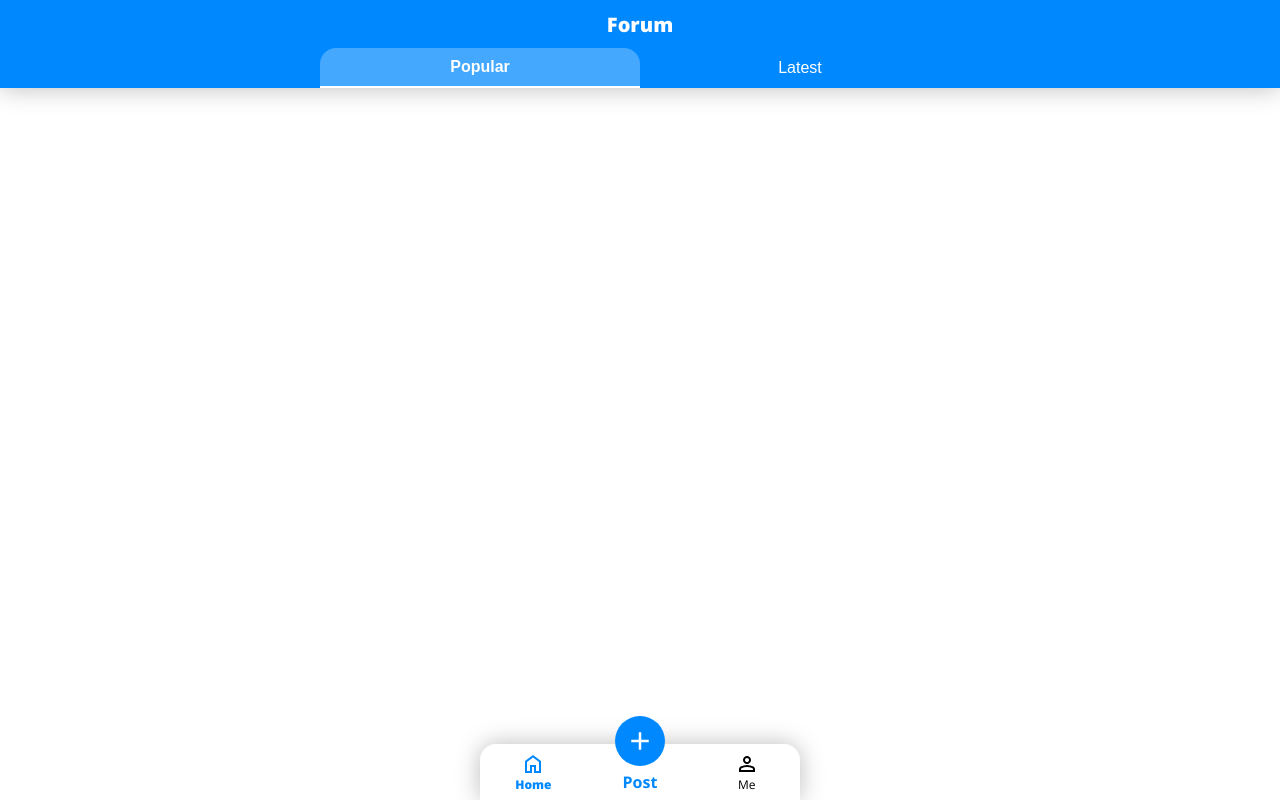
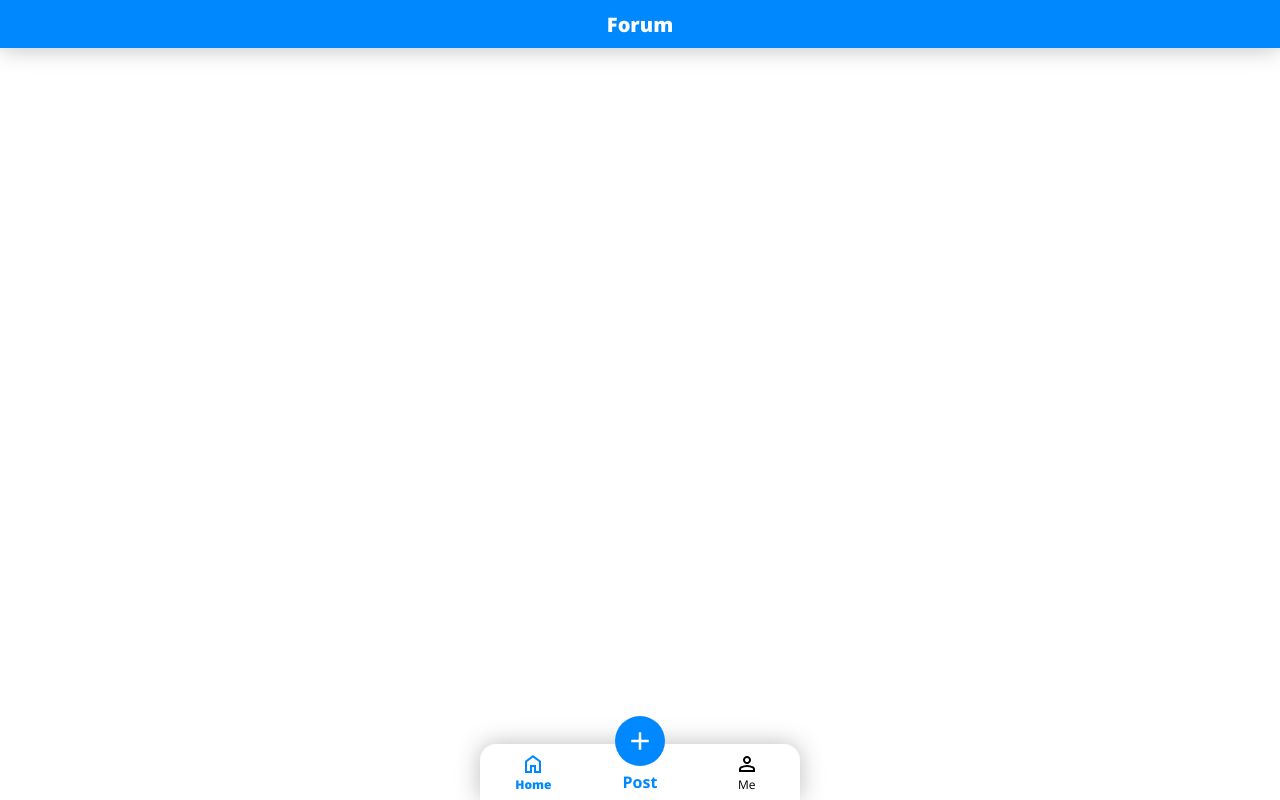
Before and after one commit to rasmusmerzin/forum, an Angular app in the folder web/: page /home in a window 1280 px wide. Built offline with nearby package versions, Linux system fonts and the light colour scheme.

Commit message:
web: removed home header tabs

```diff
--- a/web/src/app/authentication/authentication.service.ts
+++ b/web/src/app/authentication/authentication.service.ts
@@ -1,47 +1,48 @@
-import { EventEmitter, Injectable, signal } from "@angular/core";
+import { EventEmitter, Injectable } from "@angular/core";
 import { jwtDecode } from "jwt-decode";
 
 @Injectable({
   providedIn: "root",
 })
 export class AuthenticationService {
-  jwt = signal<string>("");
+  jwt = "";
   loggedInEvent = new EventEmitter<boolean | null>();
 
   constructor() {
     const jwt = sessionStorage.getItem("jwt") || localStorage.getItem("jwt");
-    if (jwt) this.jwt.set(jwt);
+    if (jwt) this.jwt = jwt;
+  }
+
+  isLoggedIn() {
+    return !!this.jwt;
   }
 
   setJwt(jwt: string, rememberMe = false) {
-    this.jwt.set(jwt);
+    this.jwt = jwt;
     if (rememberMe) localStorage.setItem("jwt", jwt);
     else sessionStorage.setItem("jwt", jwt);
   }
 
   getUsername() {
-    const jwt = this.jwt();
-    if (!jwt) return "";
-    const { sub } = jwtDecode(jwt);
+    if (!this.jwt) return "";
+    const { sub } = jwtDecode(this.jwt);
     return sub || "";
   }
 
   headers(init: Record<string, string> = {}): Record<string, string> {
-    const jwt = this.jwt();
     const headers: Record<string, string> = { ...init };
-    if (jwt) headers["Authorization"] = `Bearer ${jwt}`;
+    if (this.jwt) headers["Authorization"] = `Bearer ${this.jwt}`;
     return headers;
   }
 
   logout(): void {
-    this.jwt.set("");
+    this.jwt = "";
     localStorage.removeItem("jwt");
   }
 
   checkLogin() {
-    const jwt = this.jwt();
-    if (!jwt) return this.loggedInEvent.emit(false);
-    const claims = jwtDecode(jwt);
+    if (!this.jwt) return this.loggedInEvent.emit(false);
+    const claims = jwtDecode(this.jwt);
     const valid = !claims.exp || claims.exp * 1000 > Date.now();
     if (!valid) this.logout();
     this.loggedInEvent.emit(valid);
--- a/web/src/app/home/header/header.component.html
+++ b/web/src/app/home/header/header.component.html
@@ -1,23 +1 @@
 <div class="title">Forum</div>
-<div class="nav">
-  @if (loggedIn) {
-    <button
-      (click)="onViewClick('following')"
-      [class.active]="selectedView === 'following'"
-    >
-      Following
-    </button>
-  }
-  <button
-    (click)="onViewClick('popular')"
-    [class.active]="selectedView === 'popular'"
-  >
-    Popular
-  </button>
-  <button
-    (click)="onViewClick('latest')"
-    [class.active]="selectedView === 'latest'"
-  >
-    Latest
-  </button>
-</div>
--- a/web/src/app/home/header/header.component.scss
+++ b/web/src/app/home/header/header.component.scss
@@ -15,28 +15,5 @@
       font-size: 20px;
       height: 48px;
     }
-    &.nav {
-      width: 640px;
-      max-width: 100%;
-      height: 40px;
-    }
-    button {
-      font-size: 16px;
-      border: none;
-      background: none;
-      flex: 1;
-      display: flex;
-      justify-content: center;
-      align-items: center;
-      color: inherit;
-      &.active {
-        font-weight: bold;
-        position: relative;
-        background: #fff4;
-        border-top-left-radius: 16px;
-        border-top-right-radius: 16px;
-        border-bottom: 2px solid #fff;
-      }
-    }
   }
 }
--- a/web/src/app/home/header/header.component.ts
+++ b/web/src/app/home/header/header.component.ts
@@ -1,6 +1,5 @@
 import { Component, inject, OnDestroy, OnInit } from "@angular/core";
 import { ThemeService } from "../../theme/theme.service";
-import { HomeView, homeView } from "../home.state";
 import { AuthenticationService } from "../../authentication/authentication.service";
 
 @Component({
@@ -10,7 +9,6 @@ import { AuthenticationService } from "../../authentication/authentication.servi
   styleUrl: "./header.component.scss",
 })
 export class HeaderComponent implements OnInit, OnDestroy {
-  selectedView: HomeView = "popular";
   authenticationService = inject(AuthenticationService);
   themeService = inject(ThemeService);
   themeSymbol?: symbol;
@@ -20,15 +18,10 @@ export class HeaderComponent implements OnInit, OnDestroy {
     this.themeSymbol = this.themeService.registerBarColor(
       this.themeService.getPrimaryColor(),
     );
-    this.selectedView = homeView();
-    this.loggedIn = !!this.authenticationService.jwt();
+    this.loggedIn = this.authenticationService.isLoggedIn();
   }
 
   ngOnDestroy() {
     this.themeService.unregisterBarColor(this.themeSymbol!);
   }
-
-  onViewClick(view: HomeView) {
-    homeView.set((this.selectedView = view));
-  }
 }
--- a/web/src/app/home/home.state.ts
+++ /dev/null
@@ -1,5 +0,0 @@
-import { signal } from "@angular/core";
-
-export type HomeView = "following" | "popular" | "latest";
-
-export const homeView = signal<HomeView>("popular");
--- a/web/src/app/post/post.component.ts
+++ b/web/src/app/post/post.component.ts
@@ -13,7 +13,6 @@ import { PostCardComponent } from "./post-card/post-card.component";
   styleUrl: "./post.component.scss",
 })
 export class PostComponent implements OnInit {
-  JSON = JSON;
   route = inject(ActivatedRoute);
   postService = inject(PostService);
 
```
